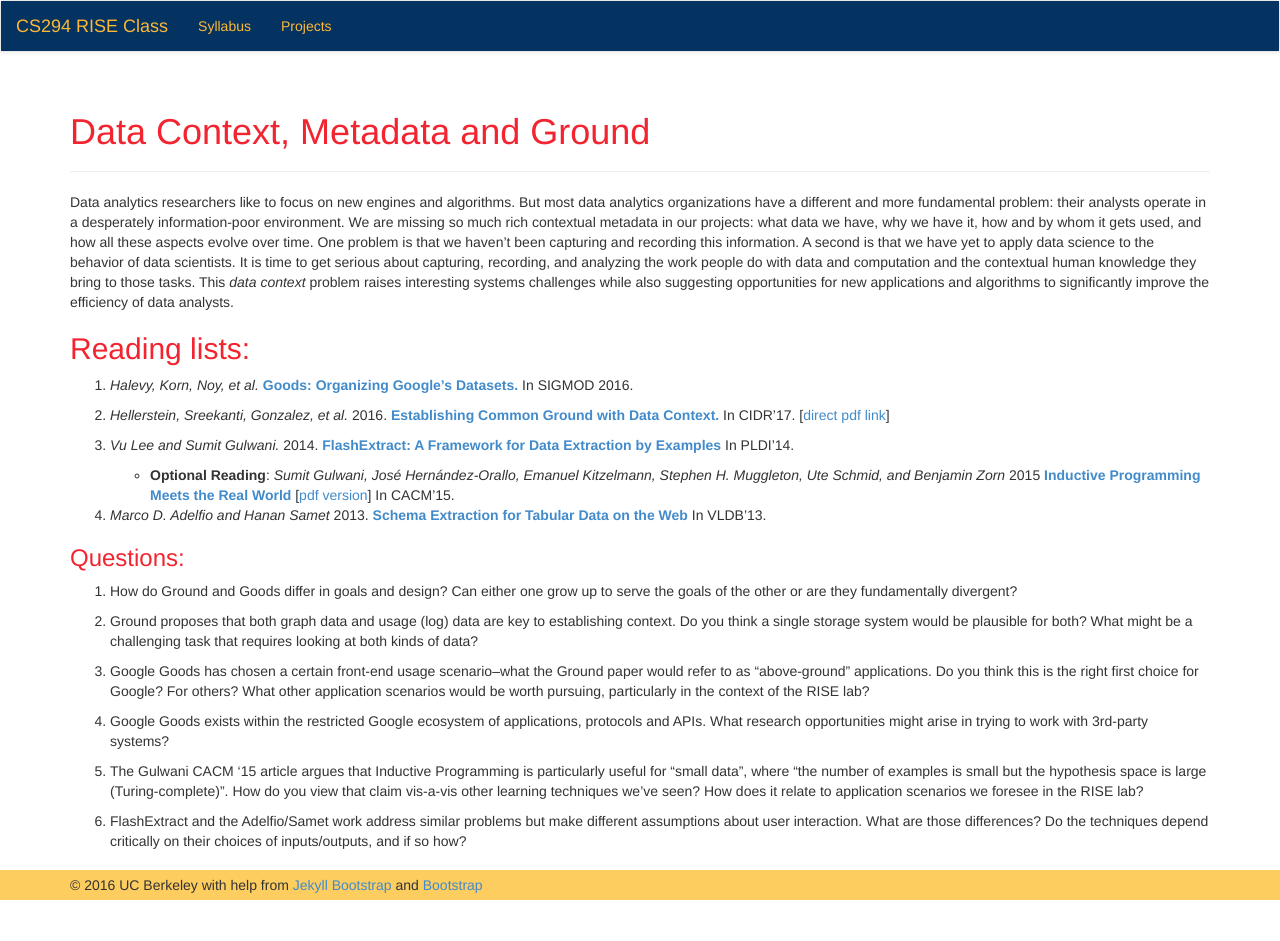
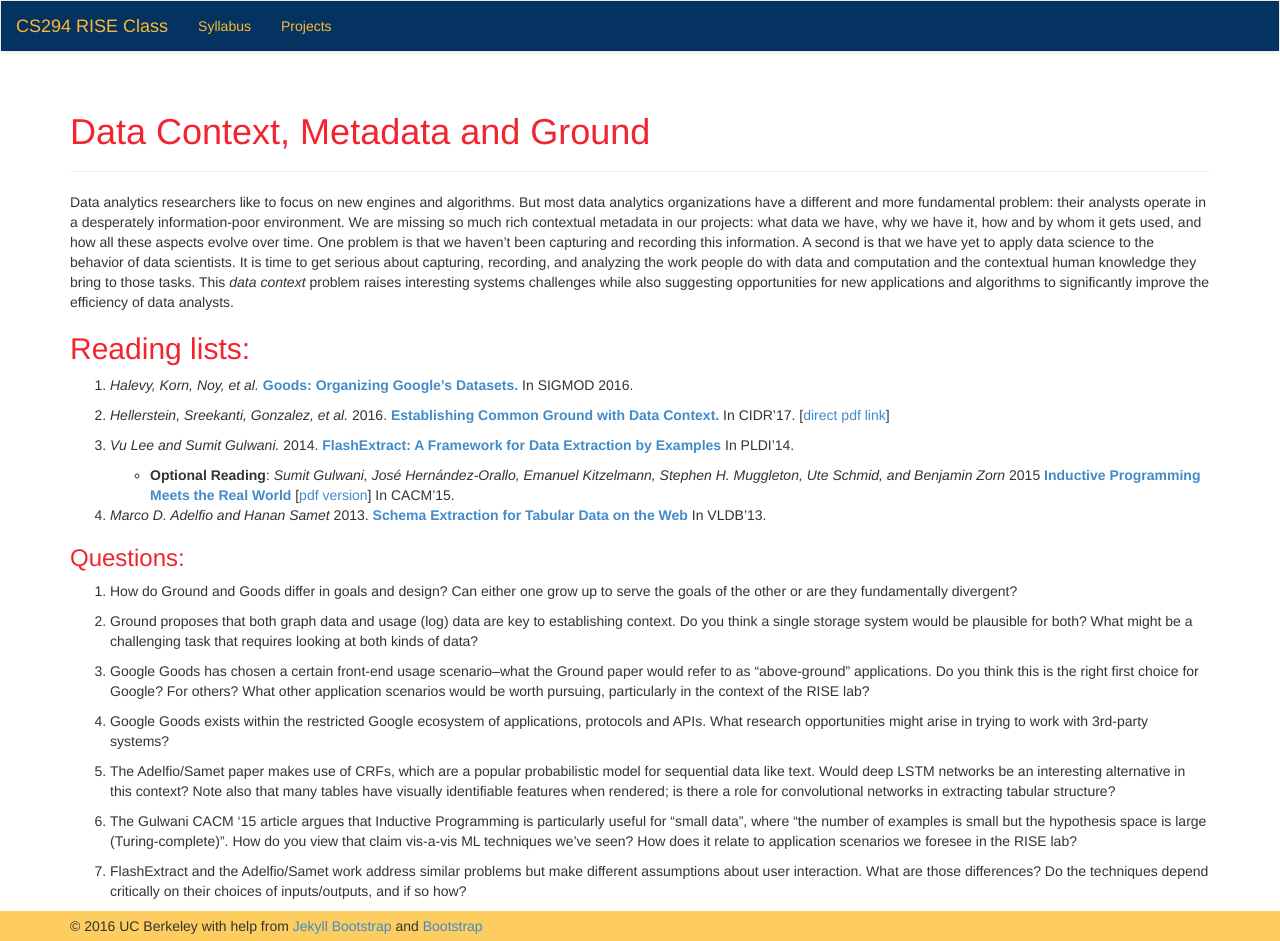
Before and after one commit to ucbrise/cs294-rise-fa16, a Jekyll site: the page built from metadata.md, in a window 1280 px wide. Built offline with Jekyll 4.4.1, drawn with Linux system fonts in a browser that asks for light colours; nearby versions of some CDN libraries; before the commit the page ends 900 px from its top, so only the background shows below that.

Commit message:
Update metadata.md

```diff
--- a/metadata.md
+++ b/metadata.md
@@ -32,9 +32,11 @@ use_math: true
 
 4. Google Goods exists within the restricted Google ecosystem of applications, protocols and APIs. What research opportunities might arise in trying to work with 3rd-party systems?
 
-4. The Gulwani CACM '15 article argues that Inductive Programming is particularly useful for "small data", where "the number of examples is small but the hypothesis space is large (Turing-complete)". How do you view that claim vis-a-vis other learning techniques we've seen? How does it relate to application scenarios we foresee in the RISE lab?
+5. The Adelfio/Samet paper makes use of CRFs, which are a popular probabilistic model for sequential data like text. Would deep LSTM networks be an interesting alternative in this context? Note also that many tables have visually identifiable features when rendered; is there a role for convolutional networks in extracting tabular structure?
 
-5. FlashExtract and the Adelfio/Samet work address similar problems but make different assumptions about user interaction. What are those differences? Do the techniques depend critically on their choices of inputs/outputs, and if so how?
+6. The Gulwani CACM '15 article argues that Inductive Programming is particularly useful for "small data", where "the number of examples is small but the hypothesis space is large (Turing-complete)". How do you view that claim vis-a-vis ML techniques we've seen? How does it relate to application scenarios we foresee in the RISE lab?
+
+7. FlashExtract and the Adelfio/Samet work address similar problems but make different assumptions about user interaction. What are those differences? Do the techniques depend critically on their choices of inputs/outputs, and if so how?
 
 
 <!--
```
